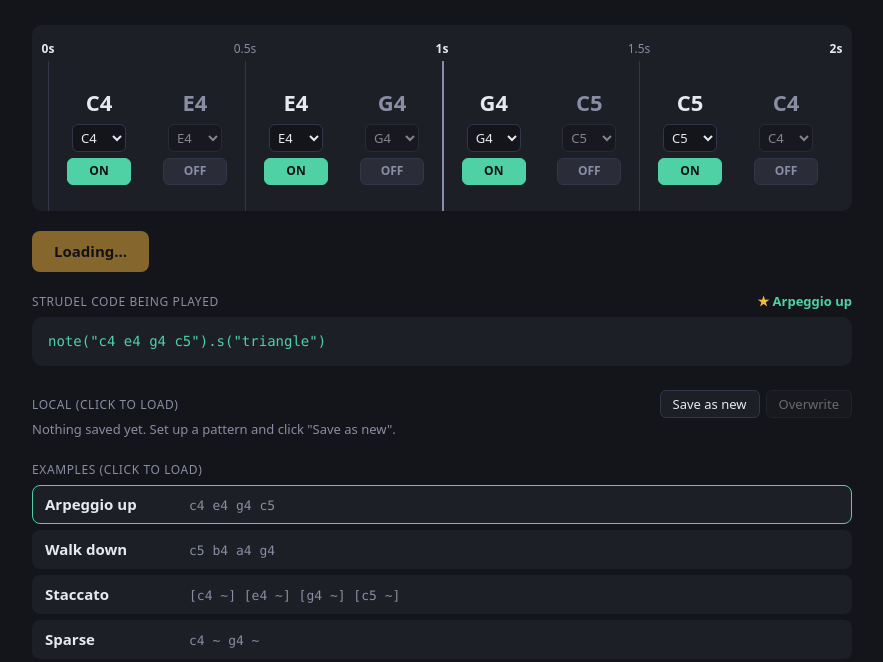
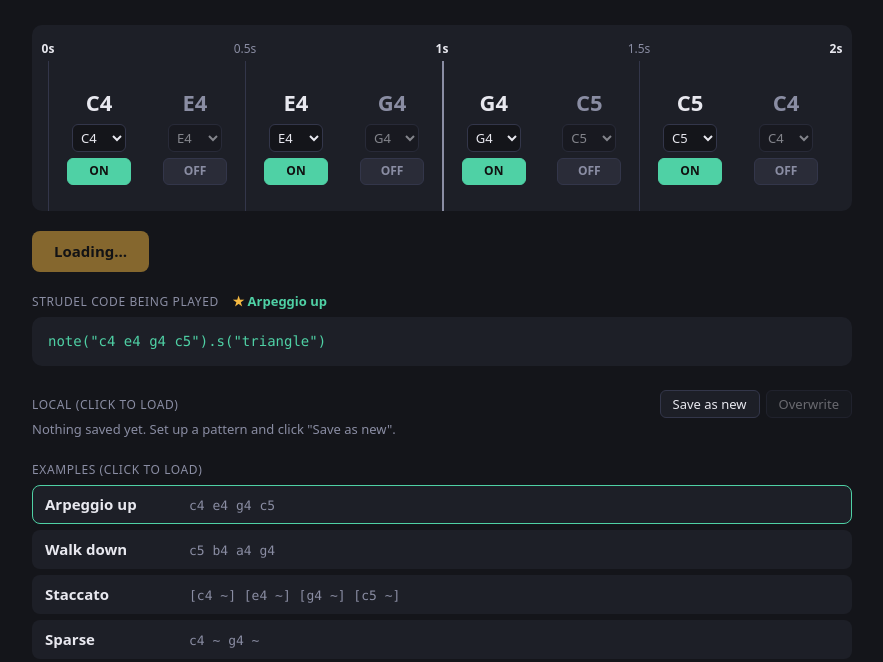
Before and after one commit to nimbus57/strudel-cycle, a plain HTML site: page index.html in a window 1280 px wide. Shown: the part 117-779 px from the top of the page, without its empty margins (198-1081 px from the left). Drawn offline with Linux system fonts and the light colour scheme; a script that the page names is missing.

Commit message:
Put the loaded-pattern name inline after the code heading
Co-Authored-By: Claude Fable 5.1 <noreply@anthropic.com>

```diff
--- a/index.html
+++ b/index.html
@@ -94,7 +94,7 @@
   button.small:hover:not(:disabled) { border-color: var(--accent); }
   button.small:disabled { opacity: .4; cursor: default; }
   .empty { color: var(--muted); font-size: 13px; margin: 0; }
-  .now { font-size: 13px; font-weight: 600; color: var(--active); }
+  .now { margin-left: 10px; font-size: 13px; font-weight: 600; color: var(--active); text-transform: none; letter-spacing: 0; }
   .now .star { color: var(--accent); }
   .now .mod, .now.none { color: var(--muted); font-weight: 400; }
 </style>
@@ -117,10 +117,7 @@
     <span class="cycle-count" id="cycleCount"></span>
   </div>
 
-  <div class="list-head" style="margin-top:0">
-    <p class="code-label">Strudel code being played</p>
-    <span class="now" id="nowPlaying"></span>
-  </div>
+  <p class="code-label">Strudel code being played <span class="now" id="nowPlaying"></span></p>
   <pre id="code"></pre>
 
   <div class="list-head">
```
